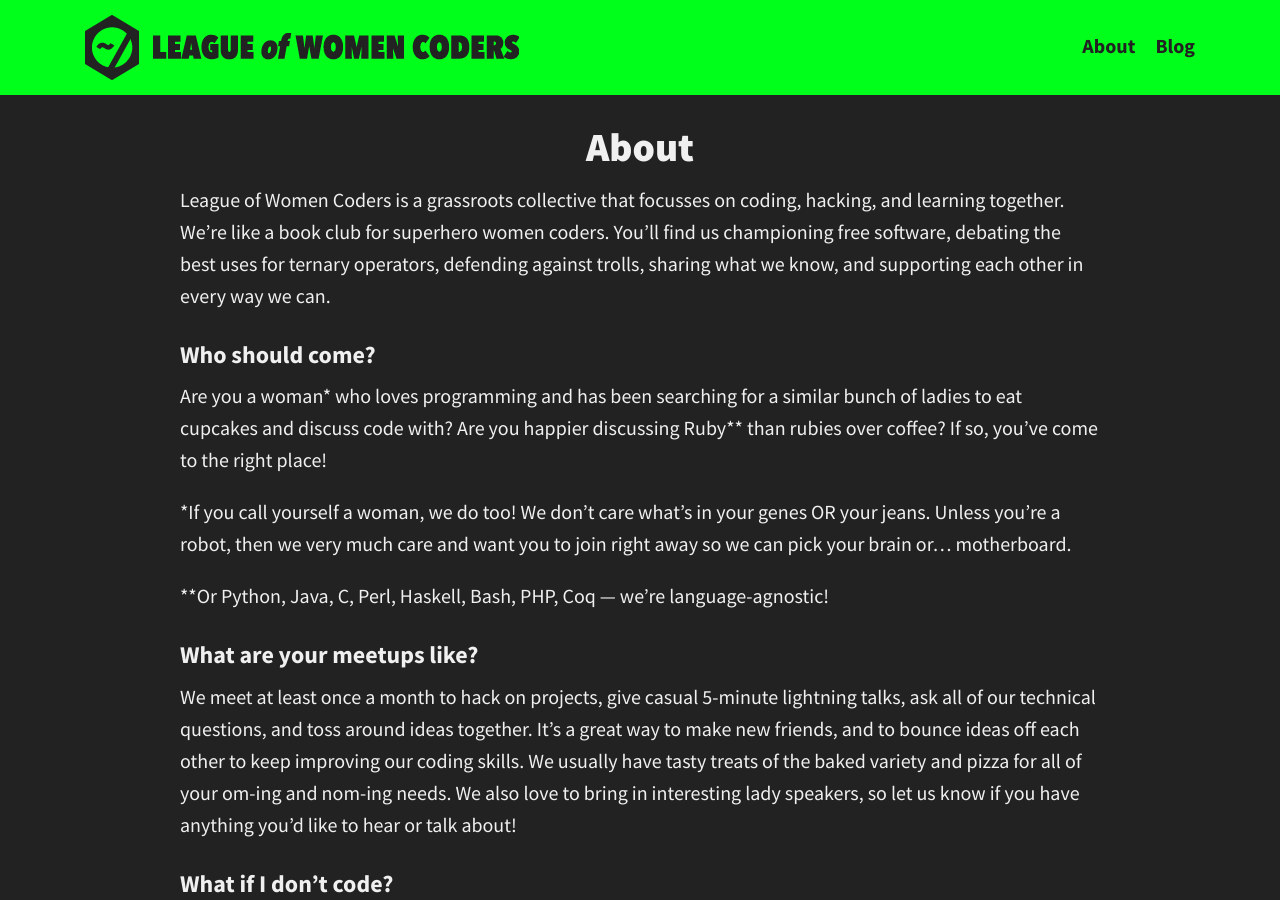
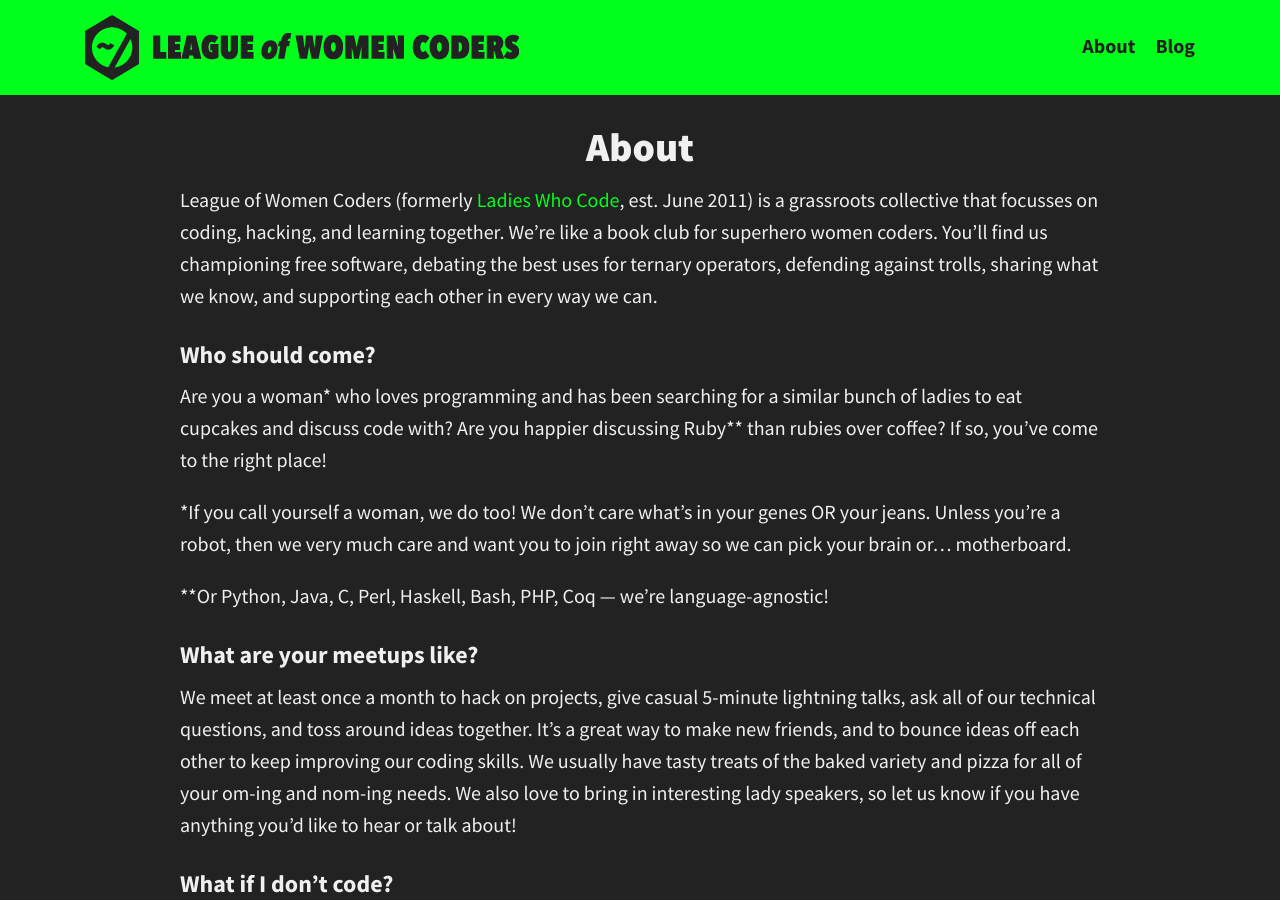
Before and after one commit to leagueofwomencoders/league-of-women-coders-website, a Jekyll site: the page built from about.md, in a window 1280 px wide and 900 px high. Built offline with Jekyll 4.4.1, drawn with Linux system fonts in a browser that asks for light colours.

Commit message:
Add a link back to the old site for posterity

```diff
--- a/about.md
+++ b/about.md
@@ -4,7 +4,7 @@ title: About
 permalink: /about/
 ---
 
-League of Women Coders is a grassroots collective that focusses on coding, hacking, and learning together. We're like a book club for superhero women coders. You'll find us championing free software, debating the best uses for ternary operators, defending against trolls, sharing what we know, and supporting each other in every way we can.
+League of Women Coders (formerly [Ladies Who Code](http://www.ladieswhocode.com/), est. June 2011) is a grassroots collective that focusses on coding, hacking, and learning together. We're like a book club for superhero women coders. You'll find us championing free software, debating the best uses for ternary operators, defending against trolls, sharing what we know, and supporting each other in every way we can.
 
 ### Who should come?
 
```
